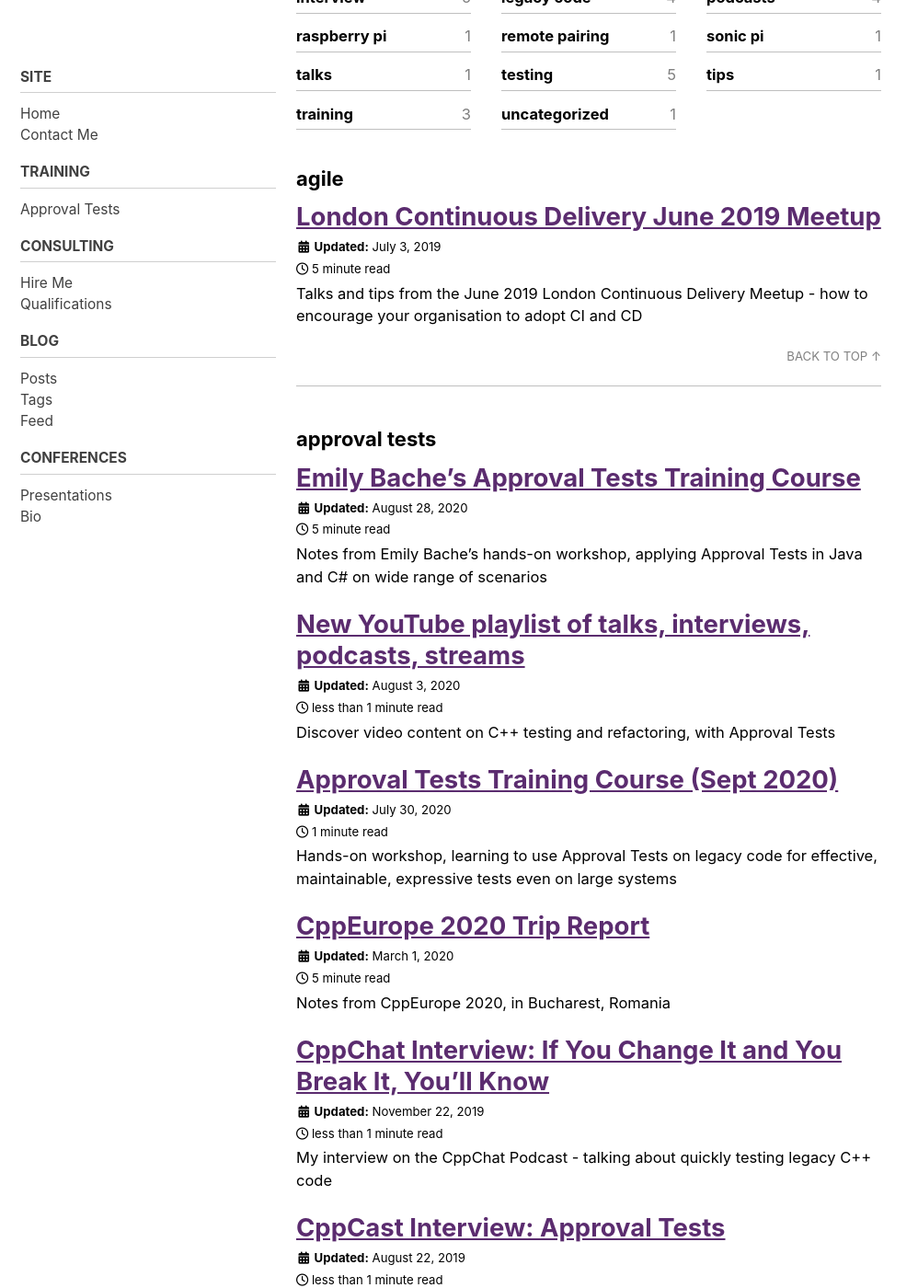
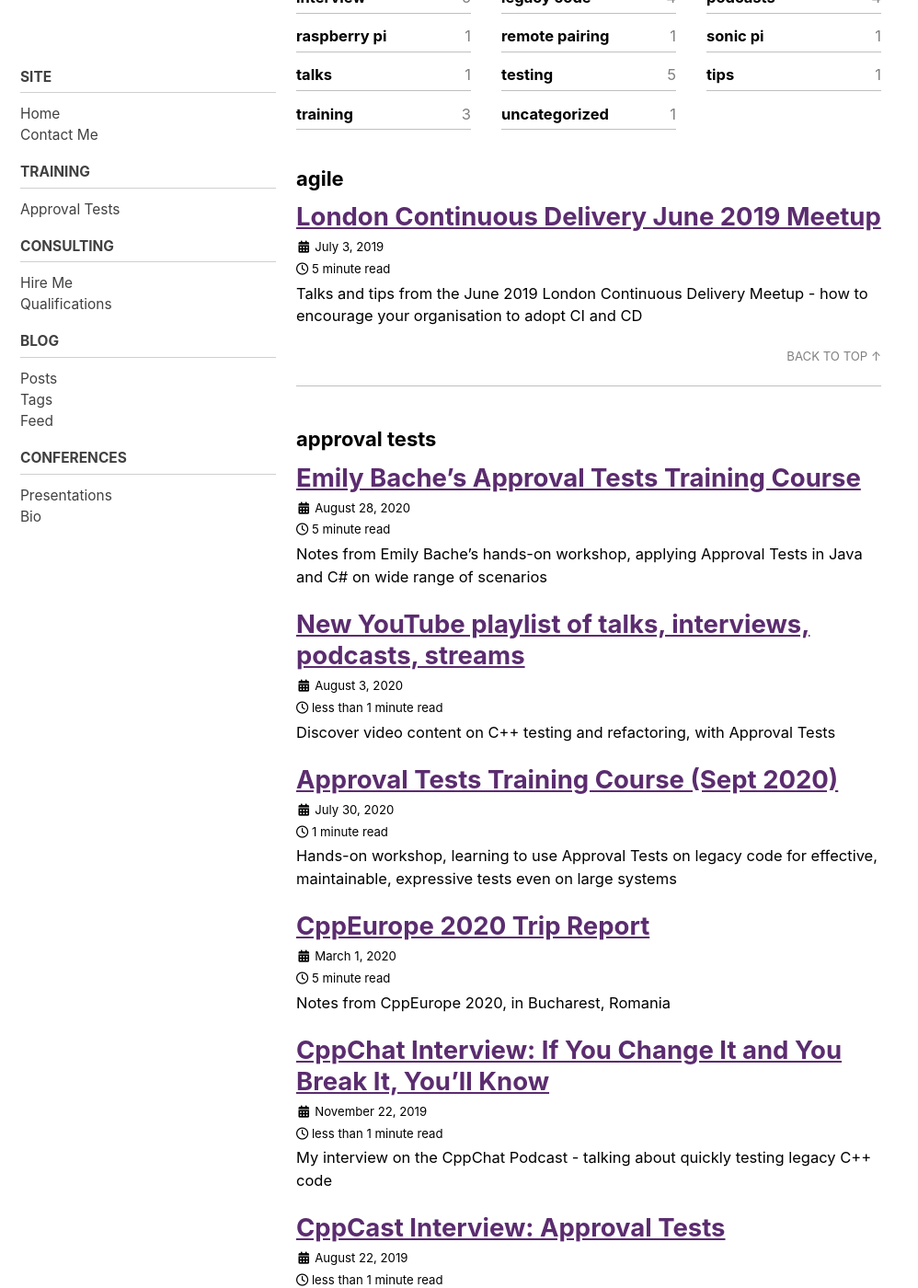
Before and after one commit to claremacrae/claremacrae.github.io, a Jekyll site: the page built from blog/tags.html, in a window 1280 px wide and 1400 px high, scrolled down 357 px. Shown: the whole window at 92% size, without its empty margins (0-998 px from the left). Built offline with Jekyll 4.4.1, drawn with Linux system fonts in a browser that asks for light colours; cached includes are drawn as plain includes; nearby versions of some CDN libraries; some of the changed text lies outside the part shown.

Commit message:
De-emphasize the post date in lists of posts

```diff
--- a/_includes/archive-single.html
+++ b/_includes/archive-single.html
@@ -31,9 +31,9 @@
       {% endif %}
     </h2>
     {% if post.last_modified_at %}
-      <p class="page__meta"><strong><i class="fas fa-fw fa-calendar-alt" aria-hidden="true"></i> {{ site.data.ui-text[site.locale].date_label | default: "Updated:" }}</strong> <time datetime="{{ post.last_modified_at | date: "%Y-%m-%d" }}">{{ post.last_modified_at | date: "%B %-d, %Y" }}</time></p>
+      <p class="page__meta"><i class="fas fa-fw fa-calendar-alt" aria-hidden="true"></i> <time datetime="{{ post.last_modified_at | date: "%Y-%m-%d" }}">{{ post.last_modified_at | date: "%B %-d, %Y" }}</time></p>
     {% elsif post.date %}
-      <p class="page__meta"><strong><i class="fas fa-fw fa-calendar-alt" aria-hidden="true"></i> {{ site.data.ui-text[site.locale].date_label | default: "Updated:" }}</strong> <time datetime="{{ post.date | date_to_xmlschema }}">{{ post.date | date: "%B %-d, %Y" }}</time></p>
+      <p class="page__meta"><i class="fas fa-fw fa-calendar-alt" aria-hidden="true"></i> <time datetime="{{ post.date | date_to_xmlschema }}">{{ post.date | date: "%B %-d, %Y" }}</time></p>
     {% endif %}
     {% if post.read_time %}
       <p class="page__meta"><i class="far fa-clock" aria-hidden="true"></i> {% include read-time.html %}</p>
```
